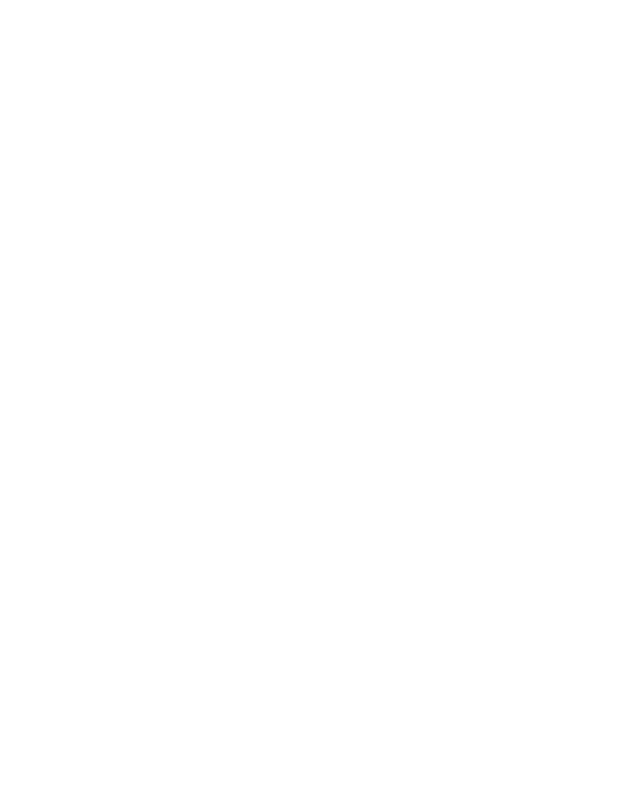
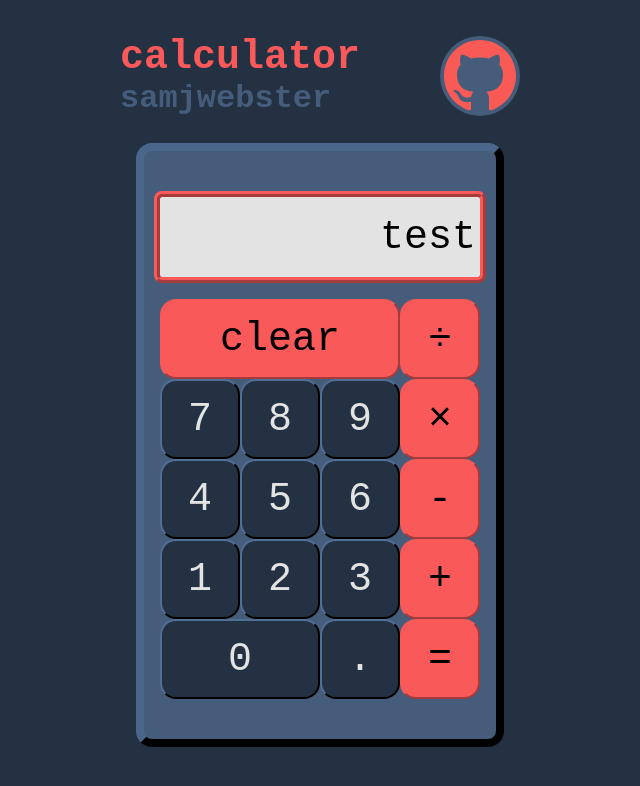
Before and after one commit to samjwebster/odin-calculator, a plain HTML site: page index.html in a window 1280 px wide. Shown: the whole page, without its empty margins (320-960 px from the left). Drawn offline with Linux system fonts and the light colour scheme.

Commit message:
completed basic ui and css

```diff
--- a/index.html
+++ b/index.html
@@ -9,6 +9,48 @@
     <title>Calculator</title>
 </head>
 <body>
+    <div id="header">
+        <div id="titles">
+            <h1 id="name" class="titular text">calculator</h1>
+            <h2 id="author" class="titular text">samjwebster</h2>
+        </div>
+        <div id="gh-cont">
+            <img id="gh" src="/gh_logo.svg" onClick="parent.open('https://github.com/samjwebster')"></img>
+            <div id="gh_bg"></div>
+        </div>
+    </div>
+    <div id="calc-body">
 
+        <div id="calc-display">
+            <div id="display-text" class="text">test</div>
+        </div>
+
+        <div id="buttons-main">
+
+            <button id="clear" class="operator text">clear</button>
+            <button id="divide" class="operator text">÷</button>
+
+            <button id="seven" class="number text">7</button>
+            <button id="eight" class="number text">8</button>
+            <button id="nine" class="number text">9</button>
+            <button id="multiply" class="operator text">×</button>
+
+            <button id="four" class="number text">4</button>
+            <button id="five" class="number text">5</button>
+            <button id="six" class="number text">6</button>
+            <button id="subtract" class="operator text">-</button>
+
+            <button id="one" class="number text">1</button>
+            <button id="two" class="number text">2</button>
+            <button id="three" class="number text">3</button>
+            <button id="add" class="operator text">+</button>
+
+            <button id="zero" class="number text">0</button>
+            <button id="decimal" class="number text">.</button>
+            <button id="equals" class="operator text">=</button>
+
+        </div>
+
+    </div>
 </body>
 </html>
--- a/js-file.js
+++ b/js-file.js
@@ -0,0 +1,34 @@
+
+
+function add(a, b) {
+    return a + b;
+}
+
+function subtract(a, b) {
+    return a - b;
+}
+
+function multiply(a, b) {
+    return a * b;
+}
+
+function divide(a, b) {
+    return a / b;
+}
+
+function operate(type, a, b) {
+    switch (type) {
+        case ("add"): {
+            return add(a, b)
+        }
+        case ("subtract"): {
+            return subtract(a, b)
+        }
+        case ("multiply"): {
+            return multiply(a, b)
+        }
+        case ("divide"): {
+            return divide(a, b)
+        }
+    }
+}
--- a/styles.css
+++ b/styles.css
@@ -0,0 +1,199 @@
+body {
+    background-color: #233142;
+    display: flex;
+    align-items: center;
+    flex-direction: column;
+    justify-content: center;
+}
+
+#header {
+    display: flex;
+    flex-direction: row;
+    width: 50vh;
+    justify-content: space-between;
+    align-items: center;
+}
+
+#titles {
+    display: flex;
+    flex-direction: column;
+    justify-content: center;
+    align-items: left;
+}
+
+#name {
+    font-size: 5vh;
+    padding: 0;
+    margin-bottom: 0;
+    color: #f95959;
+}
+
+#author {
+    font-size: 4vh;
+    margin-top: 0;
+    color: #455d7a;
+}
+
+#gh-cont {
+    display: grid;
+}
+
+#gh {
+    grid-row: 1;
+    grid-column: 1;
+    z-index: 1;
+    width: 9vh;
+    height: 9vh;
+    filter: invert(53%) sepia(17%) saturate(4374%) hue-rotate(323deg) brightness(94%) contrast(108%);
+    align-self: center;
+    justify-self: center;
+    cursor: pointer;
+}
+
+#gh_bg {
+    grid-row: 1;
+    grid-column: 1;
+    z-index: 0;
+    width: 10vh;
+    height: 10vh;
+    border-radius: 5vh;
+    background-color: #455d7a;
+    align-self: center;
+    justify-self: center;
+}
+
+#calc-body {
+    background-color: #455d7a;
+    width: 40vh;
+    display: flex;
+    flex-direction: column;
+    justify-content: center;
+    align-items: center;
+    padding-top: 5vh;
+    padding-bottom: 5vh;
+    padding-left: 2vh;
+    padding-right: 2vh;
+    border: outset rgb(29, 40, 54) 1vh;
+    border-radius: 2vh;
+}
+
+#calc-display {
+    background-color: #e3e3e3;
+    border: ridge #f95959 0.75vh;
+    width: 40vh;
+    height: 10vh;
+    margin-bottom: 2vh;
+    border-radius: 1vh;
+    display: flex;
+    justify-content: center;
+    align-items: center;
+}
+
+#display-text {
+    width: 39vh;
+    text-align: right;
+    margin: 0.5vh;
+    justify-self: center;
+}
+
+#buttons-main{
+    display: grid;
+
+}
+
+.text {
+    font-family: 'Courier New', Courier, monospace;
+    font-size: 5vh
+}
+
+.operator {
+    background-color: #f95959;
+    border-color: #f95959;
+    width: 10vh;
+    height: 10vh;
+    border-radius: 2vh;
+}
+
+.number {
+    background-color: #233142;
+    border-color: #233142;
+    width: 10vh;
+    height: 10vh;
+    color: #e3e3e3;
+    border-radius: 2vh;
+}
+
+/* POSITIONS OF BUTTOnS*/
+#clear {
+    grid-row: 1;
+    grid-column-start: 1;
+    grid-column-end: 4;
+    width: auto;
+}
+#divide {
+    grid-row: 1;
+    grid-column: 4;
+}
+#seven {
+    grid-row: 2;
+    grid-column: 1;
+}
+#eight {
+    grid-row: 2;
+    grid-column: 2;
+}
+#nine {
+    grid-row: 2;
+    grid-column: 3;
+}
+#multiply {
+    grid-row: 2;
+    grid-column: 4;
+}
+#four {
+    grid-row: 3;
+    grid-column: 1;
+}
+#five {
+    grid-row: 3;
+    grid-column: 2;
+}
+#six {
+    grid-row: 3;
+    grid-column: 3;
+}
+#subtract {
+    grid-row: 3;
+    grid-column: 4;
+}
+#one {
+    grid-row: 4;
+    grid-column: 1;
+}
+#two {
+    grid-row: 4;
+    grid-column: 2;
+}
+#three {
+    grid-row: 4;
+    grid-column: 3;
+}
+#add {
+    grid-row: 4;
+    grid-column: 4;
+}
+#zero {
+    grid-row: 5;
+    grid-column-start: 1;
+    grid-column-end: 3;
+
+    width: auto;
+}
+#decimal {
+    grid-row: 5;
+    grid-column: 3;
+}
+#equals {
+    grid-row: 5;
+    grid-column: 4;
+}
```
